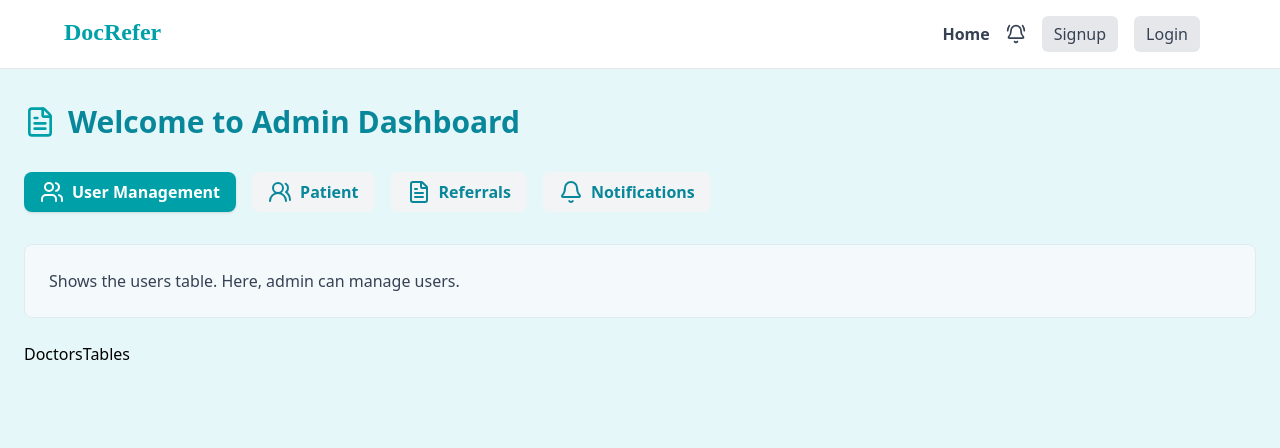
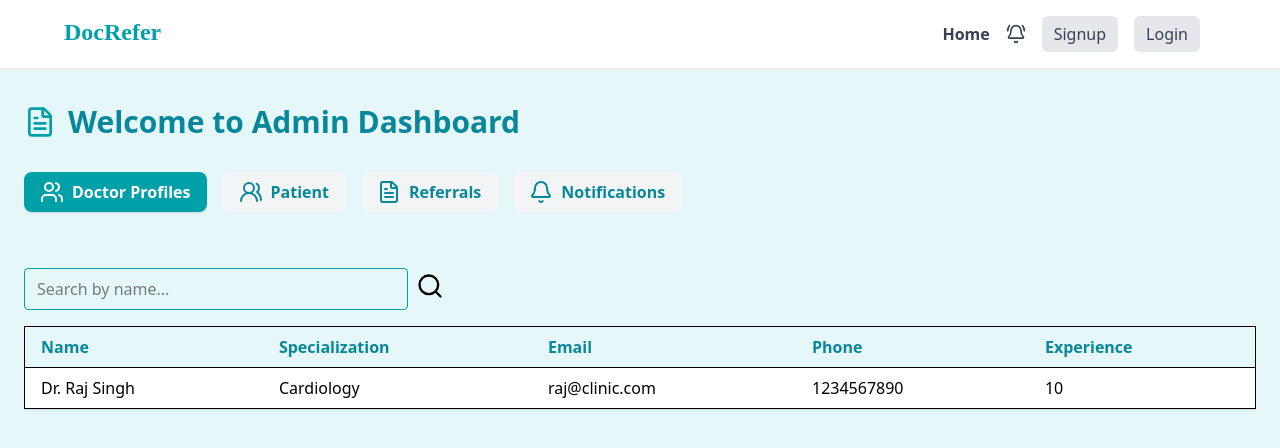
Before and after one commit to digiigrowblog-hash/prconsultent, a Next.js app: page /dashboard in a window 1280 px wide. Shown: the top 448 px of the page. Built offline with nearby package versions, Linux system fonts and the light colour scheme; no server answers.

Commit message:
all done only admin frontend integration is left

```diff
--- a/src/app/dashboard/(dashboardComponents)/DoctorsTables.tsx
+++ b/src/app/dashboard/(dashboardComponents)/DoctorsTables.tsx
@@ -1,8 +1,39 @@
-import React from 'react'
+import React, { useState } from "react";
+import { ReusableTable } from "./Tables";
+import { SearchByName } from "./SearchByName";
+
+type Doctor = {
+  name: string;
+  specialization: string;
+  email: string;
+  phone: string;
+  experience: number;
+};
+
+
+  const doctorsData: Doctor[] = [
+    { name: "Dr. Raj Singh", specialization: "Cardiology", email: "raj@clinic.com", phone: "1234567890", experience: 10 },
+
+  ];
+
+  const columns: { key: keyof Doctor; label: string }[] = [
+  { key: "name", label: "Name" },
+  { key: "specialization", label: "Specialization" },
+  { key: "email", label: "Email" },
+  { key: "phone", label: "Phone" },
+  { key: "experience", label: "Experience" },
+];
+
 
 const DoctorsTables = () => {
+  const [search, setSearch] = useState("");
+  const filtered = doctorsData.filter((d) =>
+    d.name.toLowerCase().includes(search.toLowerCase())
+  );
+
   return (
-    <div>DoctorsTables</div>
+    <div><SearchByName value={search} onChange={setSearch} />
+      <ReusableTable columns={columns} data={filtered} /></div>
   )
 }
 
--- a/src/app/dashboard/(dashboardComponents)/Notifications.tsx
+++ b/src/app/dashboard/(dashboardComponents)/Notifications.tsx
@@ -1,9 +1,32 @@
-import React from 'react'
+import React, { useState } from "react";
+import { ReusableTable } from "./Tables";
+import { SearchByName } from "./SearchByName";
+
+type Notification = {
+  type: string;
+  message: string;
+};
+
+  const notificationData: Notification[] = [
+    { type: "Appointment", message: "meassge send to the patient",}
+  ];
+
+  const columns: { key: keyof Notification; label: string }[] = [
+  { key: "type", label: "Type" },
+  { key: "message", label: "Message" },
+];
+
 
 const Notifications = () => {
-  return (
-    <div>Notifications</div>
-  )
+   const [search, setSearch] = useState("");
+     const filtered = notificationData.filter((d) =>
+       d.type.toLowerCase().includes(search.toLowerCase())
+     );
+
+     return (
+       <div><SearchByName value={search} onChange={setSearch} />
+         <ReusableTable columns={columns} data={filtered} /></div>
+     )
 }
 
 export default Notifications
--- a/src/app/dashboard/(dashboardComponents)/PatientsTables.tsx
+++ b/src/app/dashboard/(dashboardComponents)/PatientsTables.tsx
@@ -1,8 +1,41 @@
-import React from 'react'
+import React, { useState } from "react";
+import { ReusableTable } from "./Tables";
+import { SearchByName } from "./SearchByName";
 
-const PatientsTables = () => {
+type Patient = {
+  name: string;
+  age: string;
+  image: string;
+  disease: string;
+  summary: string;
+  phone: string;
+  isVisited: boolean;
+};
+
+
+  const patientData: Patient[] = [
+    { name: "Dr. Raj Singh", age: "30", image: "", disease: "leg injury", summary:"", phone: "" , isVisited: false },
+
+  ];
+
+const columns :{ key: keyof Patient; label: string }[] = [
+  { key: "name", label: "Name" },
+  { key: "age", label: "Age" },
+  { key: "image", label: "Image" },
+  { key: "disease", label: "Disease" },
+  { key: "summary", label: "Summary" },
+  { key: "phone", label: "Phone" },
+  { key: "isVisited", label: "Is Visited" },
+];
+
+const PatientsTables = () => { const [search, setSearch] = useState("");
+  const filtered = patientData.filter((d) =>
+    d.name.toLowerCase().includes(search.toLowerCase())
+  );
+
   return (
-    <div>PatientsTables</div>
+    <div><SearchByName value={search} onChange={setSearch} />
+      <ReusableTable columns={columns} data={filtered} /></div>
   )
 }
 
--- a/src/app/dashboard/(dashboardComponents)/Referrence.tsx
+++ b/src/app/dashboard/(dashboardComponents)/Referrence.tsx
@@ -1,9 +1,37 @@
-import React from 'react'
+import React, { useState } from "react";
+import { ReusableTable } from "./Tables";
+import { SearchByName } from "./SearchByName";
+
+type Referrences = {
+  clinicDoctor: string;
+  professionalDoctor: string;
+  patientName: string;
+  status: string;
+};
+
+
+  const referrenceData: Referrences[] = [
+    { clinicDoctor: "Dr. Raj Singh", professionalDoctor: "Cardiology", patientName: "raj@clinic.com", status: "1234567890", },
+
+  ];
+
+  const columns: { key: keyof Referrences; label: string }[] = [
+  { key: "clinicDoctor", label: "Clinic Doctor" },
+  { key: "professionalDoctor", label: "Professional Doctor" },
+  { key: "patientName", label: "Patient Name" },
+  { key: "status", label: "Status" },
+];
 
 const Referrence = () => {
-  return (
-    <div>Referrence</div>
-  )
+ const [search, setSearch] = useState("");
+   const filtered = referrenceData.filter((d) =>
+     d.patientName.toLowerCase().includes(search.toLowerCase())
+   );
+
+   return (
+     <div><SearchByName value={search} onChange={setSearch} />
+       <ReusableTable columns={columns} data={filtered} /></div>
+   )
 }
 
 export default Referrence
--- a/src/app/dashboard/(dashboardComponents)/SearchByName.tsx
+++ b/src/app/dashboard/(dashboardComponents)/SearchByName.tsx
@@ -17,7 +17,7 @@ export function SearchByName({ value, onChange, placeholder = "Search by name...
       placeholder={placeholder}
       className="mb-4 px-3 py-2 rounded border border-[#00a0a8] focus:ring-2 focus:ring-[#09879a] outline-none w-full max-w-sm text-base"
     />
-    <Search/>
+    <Search className="w-7 h-7 mt-1"/>
   </div>
 
   );
--- a/src/app/dashboard/page.tsx
+++ b/src/app/dashboard/page.tsx
@@ -10,24 +10,20 @@ import NotificationsTables from "./(dashboardComponents)/Notifications";
 
 const panels = [
   {
-    label: "User Management",
+    label: "Doctor Profiles",
     icon: <Users className="w-6 h-6 " />,
-    text: "Shows the users table. Here, admin can manage users.",
   },
   {
     label: "Patient",
     icon: <Users2Icon className="w-6 h-6 " />,
-    text: "Shows appointment management. View and manage patient appointments.",
   },
   {
     label: "Referrals",
     icon: <FileText className="w-6 h-6 " />,
-    text: "Shows referral management. View and manage patient referrals.",
   },
   {
     label: "Notifications",
     icon: <Bell className="w-6 h-6 " />,
-    text: "Shows system notifications for the admin.",
   },
 
 ];
@@ -85,9 +81,9 @@ export default function Dashboard() {
         </div>
 
         {/* Details panel */}
-        <div className="bg-[#f4fafc] p-6 rounded-lg border border-[#e0eaf1] text-base text-gray-700 min-h-full">
+        {/* <div className="bg-[#f4fafc] p-6 rounded-lg border border-[#e0eaf1] text-base text-gray-700 min-h-full">
           {panels[selected].text}
-        </div>
+        </div> */}
 
         {/* Conditional table rendering */}
         <div className="mt-6">{renderTable()}</div>
```
